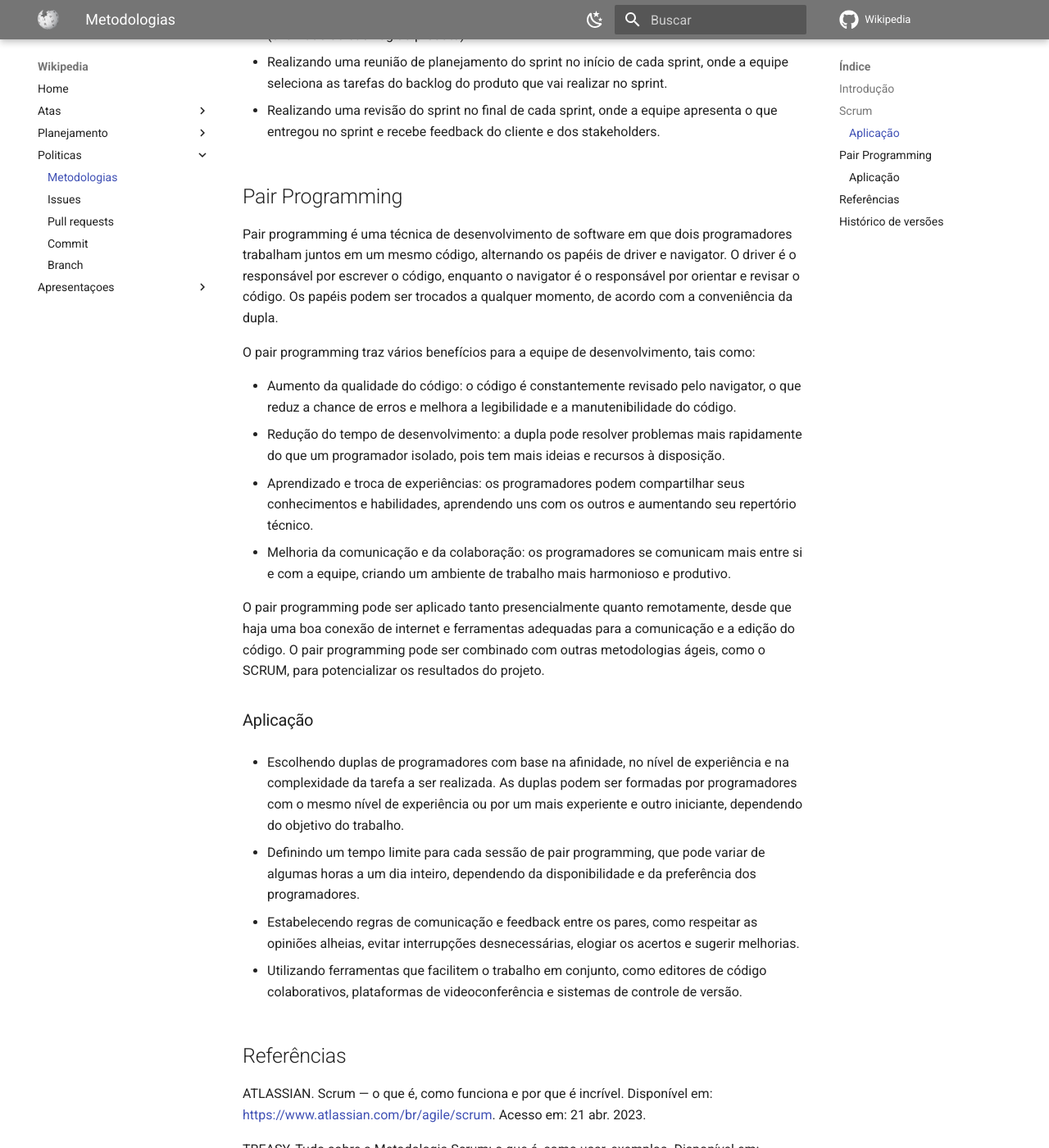
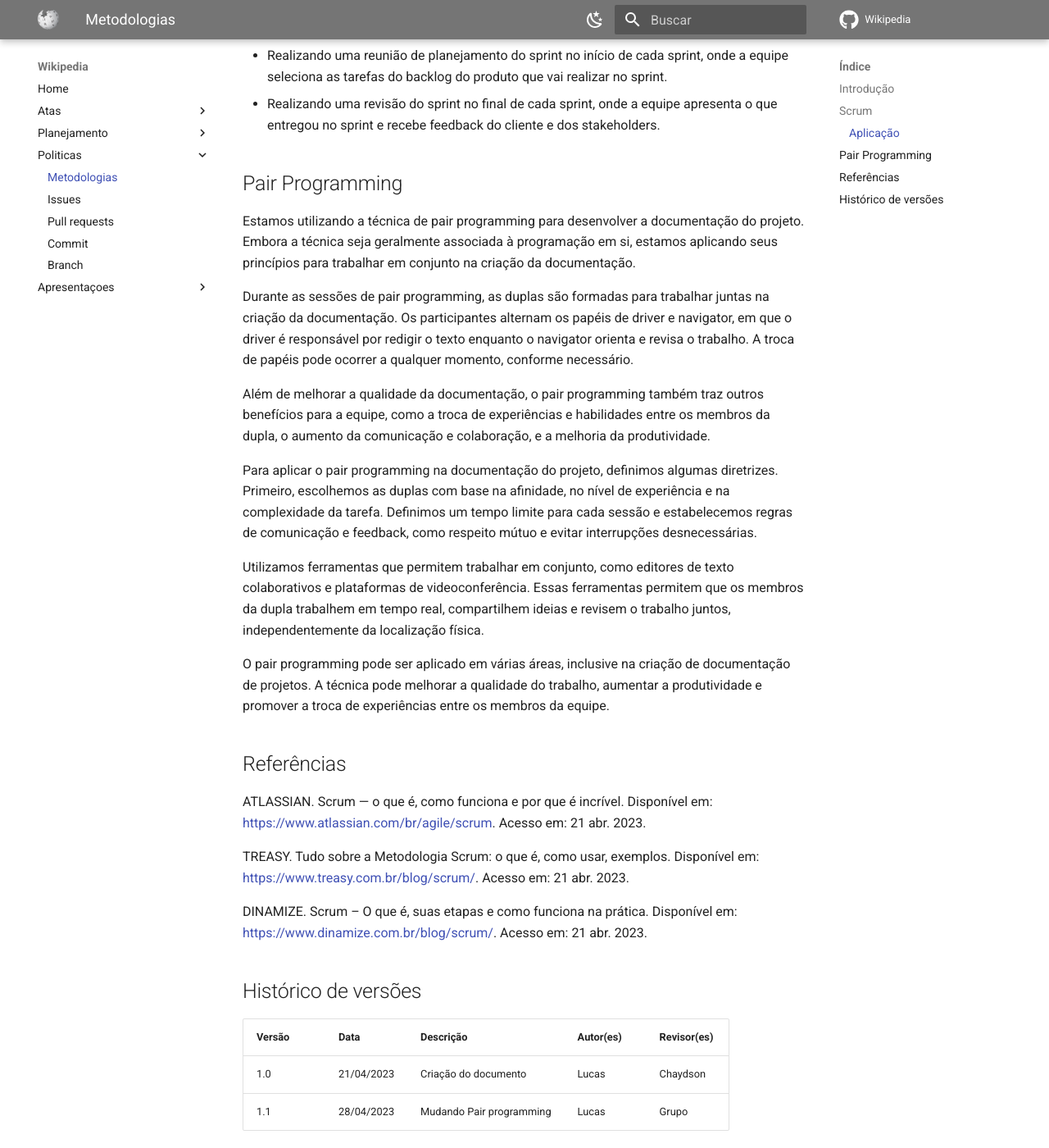
Before and after one commit to Interacao-Humano-Computador/2023.1-Wikipedia, an MkDocs documentation site: the page built from docs/politicas/metodologias.md, in a window 1280 px wide and 1400 px high, scrolled down 1269 px. Shown: the whole window at 82% size. Built offline with MkDocs 1.6.1 and Material for MkDocs 9.7.7, drawn with Linux system fonts in a browser that asks for light colours; comment, search, counter and statistics services are not loaded.

Commit message:
arrumando cronograma, heuristica, pair programming

```diff
--- a/docs/politicas/metodologias.md
+++ b/docs/politicas/metodologias.md
@@ -1,6 +1,7 @@
 # Metodologias
 
 ## Introdução
+
 Esta página apresenta as metodologias e políticas que orientam o nosso projeto, desde o planejamento até a entrega. Aqui você vai encontrar as metodologias que escolhemos para trabalhar de forma ágil e colaborativa, e as políticas que definimos para garantir a qualidade e a consistência do nosso código. Esses itens podem ser atualizados ou modificados ao longo do projeto, conforme as necessidades e os feedbacks que recebermos.
 
 ## Scrum
@@ -18,46 +19,35 @@ O SCRUM é um framework flexível e adaptável, que permite à equipe responder
 A equipe está aplicando o scrum master da seguinte forma:
 
 - Realizando encontros diários, onde cada membro da equipe compartilha o que fez, o que vai fazer no dia atual e quais são os impedimentos que enfrenta.
-
 - Seguindo um ciclo de trabalho chamado sprint, que tem uma duração definida (geralmente de uma a duas semanas) e um conjunto de objetivos acordados pela equipe e pelo cliente (chamado de backlog do produto).
-
 - Realizando uma reunião de planejamento do sprint no início de cada sprint, onde a equipe seleciona as tarefas do backlog do produto que vai realizar no sprint.
-
 - Realizando uma revisão do sprint no final de cada sprint, onde a equipe apresenta o que entregou no sprint e recebe feedback do cliente e dos stakeholders.
 
 ## Pair Programming
 
-Pair programming é uma técnica de desenvolvimento de software em que dois programadores trabalham juntos em um mesmo código, alternando os papéis de driver e navigator. O driver é o responsável por escrever o código, enquanto o navigator é o responsável por orientar e revisar o código. Os papéis podem ser trocados a qualquer momento, de acordo com a conveniência da dupla.
+Estamos utilizando a técnica de pair programming para desenvolver a documentação do projeto. Embora a técnica seja geralmente associada à programação em si, estamos aplicando seus princípios para trabalhar em conjunto na criação da documentação.
 
-O pair programming traz vários benefícios para a equipe de desenvolvimento, tais como:
+Durante as sessões de pair programming, as duplas são formadas para trabalhar juntas na criação da documentação. Os participantes alternam os papéis de driver e navigator, em que o driver é responsável por redigir o texto enquanto o navigator orienta e revisa o trabalho. A troca de papéis pode ocorrer a qualquer momento, conforme necessário.
 
-- Aumento da qualidade do código: o código é constantemente revisado pelo navigator, o que reduz a chance de erros e melhora a legibilidade e a manutenibilidade do código.
-- Redução do tempo de desenvolvimento: a dupla pode resolver problemas mais rapidamente do que um programador isolado, pois tem mais ideias e recursos à disposição.
-- Aprendizado e troca de experiências: os programadores podem compartilhar seus conhecimentos e habilidades, aprendendo uns com os outros e aumentando seu repertório técnico.
-- Melhoria da comunicação e da colaboração: os programadores se comunicam mais entre si e com a equipe, criando um ambiente de trabalho mais harmonioso e produtivo.
+Além de melhorar a qualidade da documentação, o pair programming também traz outros benefícios para a equipe, como a troca de experiências e habilidades entre os membros da dupla, o aumento da comunicação e colaboração, e a melhoria da produtividade.
 
-O pair programming pode ser aplicado tanto presencialmente quanto remotamente, desde que haja uma boa conexão de internet e ferramentas adequadas para a comunicação e a edição do código. O pair programming pode ser combinado com outras metodologias ágeis, como o SCRUM, para potencializar os resultados do projeto.
+Para aplicar o pair programming na documentação do projeto, definimos algumas diretrizes. Primeiro, escolhemos as duplas com base na afinidade, no nível de experiência e na complexidade da tarefa. Definimos um tempo limite para cada sessão e estabelecemos regras de comunicação e feedback, como respeito mútuo e evitar interrupções desnecessárias.
 
-### Aplicação
+Utilizamos ferramentas que permitem trabalhar em conjunto, como editores de texto colaborativos e plataformas de videoconferência. Essas ferramentas permitem que os membros da dupla trabalhem em tempo real, compartilhem ideias e revisem o trabalho juntos, independentemente da localização física.
 
-- Escolhendo duplas de programadores com base na afinidade, no nível de experiência e na complexidade da tarefa a ser realizada. As duplas podem ser formadas por programadores com o mesmo nível de experiência ou por um mais experiente e outro iniciante, dependendo do objetivo do trabalho.
-
-- Definindo um tempo limite para cada sessão de pair programming, que pode variar de algumas horas a um dia inteiro, dependendo da disponibilidade e da preferência dos programadores.
-
-- Estabelecendo regras de comunicação e feedback entre os pares, como respeitar as opiniões alheias, evitar interrupções desnecessárias, elogiar os acertos e sugerir melhorias.
-
-- Utilizando ferramentas que facilitem o trabalho em conjunto, como editores de código colaborativos, plataformas de videoconferência e sistemas de controle de versão.
+O pair programming pode ser aplicado em várias áreas, inclusive na criação de documentação de projetos. A técnica pode melhorar a qualidade do trabalho, aumentar a produtividade e promover a troca de experiências entre os membros da equipe.
 
 ## Referências
 
-ATLASSIAN. Scrum — o que é, como funciona e por que é incrível. Disponível em: <https://www.atlassian.com/br/agile/scrum>. Acesso em: 21 abr. 2023.
+ATLASSIAN. Scrum — o que é, como funciona e por que é incrível. Disponível em: [https://www.atlassian.com/br/agile/scrum](https://www.atlassian.com/br/agile/scrum). Acesso em: 21 abr. 2023.
 
-TREASY. Tudo sobre a Metodologia Scrum: o que é, como usar, exemplos. Disponível em: <https://www.treasy.com.br/blog/scrum/>. Acesso em: 21 abr. 2023.
+TREASY. Tudo sobre a Metodologia Scrum: o que é, como usar, exemplos. Disponível em: [https://www.treasy.com.br/blog/scrum/](https://www.treasy.com.br/blog/scrum/). Acesso em: 21 abr. 2023.
 
-DINAMIZE. Scrum – O que é, suas etapas e como funciona na prática. Disponível em: <https://www.dinamize.com.br/blog/scrum/>. Acesso em: 21 abr. 2023.
+DINAMIZE. Scrum – O que é, suas etapas e como funciona na prática. Disponível em: [https://www.dinamize.com.br/blog/scrum/](https://www.dinamize.com.br/blog/scrum/). Acesso em: 21 abr. 2023.
 
 ## Histórico de versões
 
-| Versão | Data       | Descrição                            | Autor(es) | Revisor(es)    |
-| ------- | ---------- | -------------------------------------- | --------- | -------------- |
-| 1.0     | 21/04/2023 | Criação do documento            | Lucas  | Chaydson            |
+| Versão | Data       | Descrição              | Autor(es) | Revisor(es) |
+| ------- | ---------- | ------------------------ | --------- | ----------- |
+| 1.0     | 21/04/2023 | Criação do documento   | Lucas     | Chaydson    |
+| 1.1     | 28/04/2023 | Mudando Pair programming | Lucas     | Grupo       |
```
Also changed, not shown: docs/planejamento/avaliacaoHeuristica.md (+12 -10 lines), docs/planejamento/cronogramaPlanejado.md (+1 -1 lines), docs/images/avaliacaoHeuristica/ajuda_aos_usuarios_no_reconhecimento_e_diagnostico_e_correcao_de_erros_heuristica.png (deleted), docs/images/avaliacaoHeuristica/compatibilidade_do_sistema.png (deleted), docs/images/avaliacaoHeuristica/estetica_e_design_minimalista.png (deleted), docs/images/avaliacaoHeuristica/heuristica1.jpeg (added), docs/images/avaliacaoHeuristica/heuristica2.jpeg (added), docs/images/avaliacaoHeuristica/heuristica3.jpeg (added), docs/images/avaliacaoHeuristica/heuristica4.jpeg (renamed from docs/images/avaliacaoHeuristica/4.jpeg).
